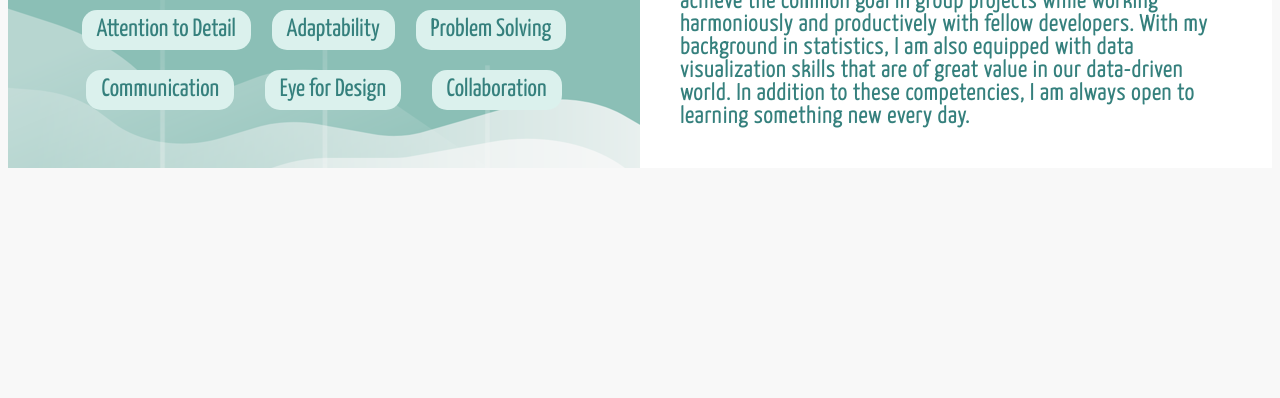
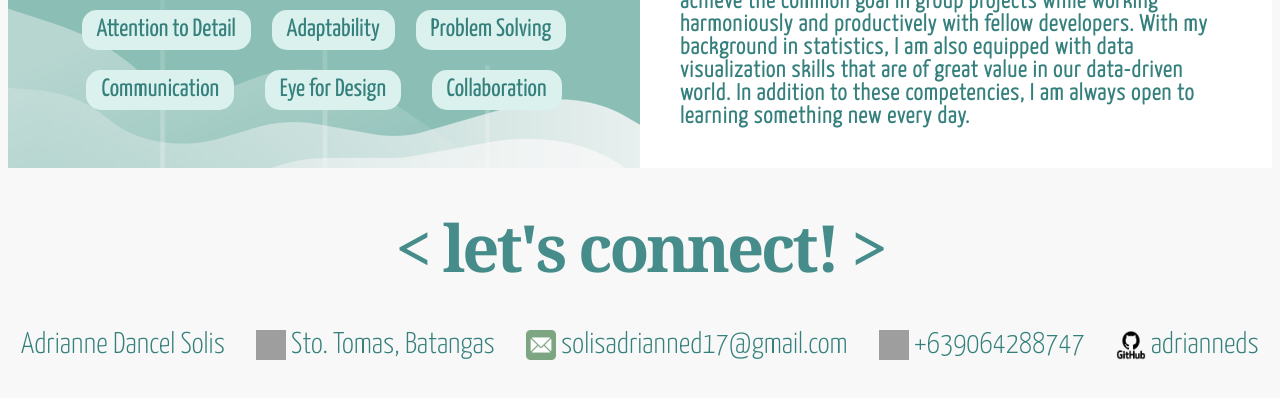
Before and after one commit to CMSC-100-2S-AY2024-2025/exer-01-html-and-css-adrianneds, a plain HTML site: page index.html in a window 1280 px wide. Shown: the part 1800-2198 px from the top of the page. Before the commit the page ends 1976 px from the top, so only its background shows below. Drawn offline with Linux system fonts and the light colour scheme; grey boxes are pictures that could not be loaded.

Commit message:
ui: added footer and navbar links

```diff
--- a/index.html
+++ b/index.html
@@ -12,10 +12,10 @@
                 <img src = "./logo.png" id = "logo-navbar">
                 <div id = "navbar-main">
                     <a href= "#project-section" class = "navbar-element"> projects </a>
-                    <a href class = "navbar-element"> skills </a>
-                    <a href class = "navbar-element"> autobiography </a>
-                    <a href class = "navbar-element"> contact </a>
-                    <a href class = "navbar-element"> Github </a>
+                    <a href= "#skills-auto-container" class = "navbar-element"> skills </a>
+                    <a href= "#skills-auto-container" class = "navbar-element"> autobiography </a>
+                    <a href= "#footer" class = "navbar-element"> contact </a>
+                    <a href= "https://github.com/adrianneds" class = "navbar-element"> Github </a>
                 </div>
             </div>
 
@@ -150,5 +150,30 @@
 
     </div>
 
+    <div id = "footer">
+        <h1 class = "dark-header" id = "footer-header"> < let's connect! > </h1>
+            <div id = "contact-info-container">
+                <div class = "contact-sub-container">
+                    <p class = "contact-info"> Adrianne Dancel Solis </p>
+                </div>
+                <div class = "contact-sub-container">
+                    <img src = "./icons/location.png" class = "footer-icon">
+                    <p class = "contact-info"> Sto. Tomas, Batangas </p>
+                </div>
+                <div class = "contact-sub-container">
+                    <img src = "./icons/email.png" class = "footer-icon">
+                    <p class = "contact-info"> solisadrianned17@gmail.com </p>
+                </div>
+                <div class = "contact-sub-container">
+                    <img src = "./icons/phone.png" class = "footer-icon">
+                    <p class = "contact-info"> +639064288747 </p>
+                </div>
+                <div class = "contact-sub-container">
+                    <img src = "./icons/github.png" class = "footer-icon">
+                    <p class = "contact-info"> adrianneds </p>
+                </div>
+        </div>
+    </div>
+
     </body>
 </html>
--- a/stylesheet.css
+++ b/stylesheet.css
@@ -321,3 +321,36 @@ body {
     font-family: Yanone-Light;
     font-size: 23px;
 }
+
+#footer {
+    display: flex;
+    align-items: center;
+    flex-direction: column;
+}
+
+#contact-info-container {
+    display: flex;
+    flex-direction: row wrap;
+    justify-content: space-around;
+    width: 100%;
+    margin-top: -30px;
+}
+
+.contact-info {
+    color: #35807d;
+    font-family: Yanone-Light;
+    font-size: 30px;
+}
+
+.contact-sub-container {
+    display: flex;
+    flex-direction: row;
+    align-items: center;
+    justify-content: space-around;
+}
+
+.footer-icon {
+    padding: 5px;
+    width: 30px;
+    height: 30px;
+}
```
Also changed, not shown: icons/email.png (added), icons/github.png (added), 2 other files.
